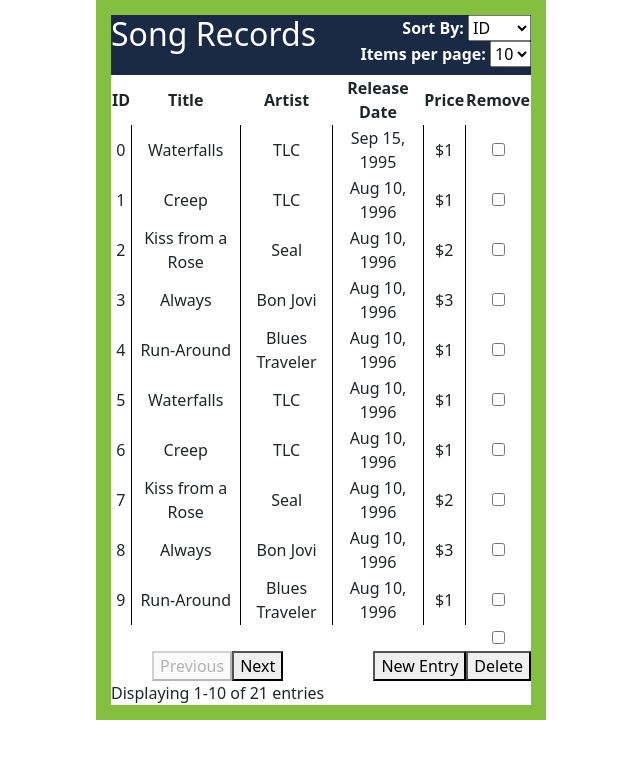
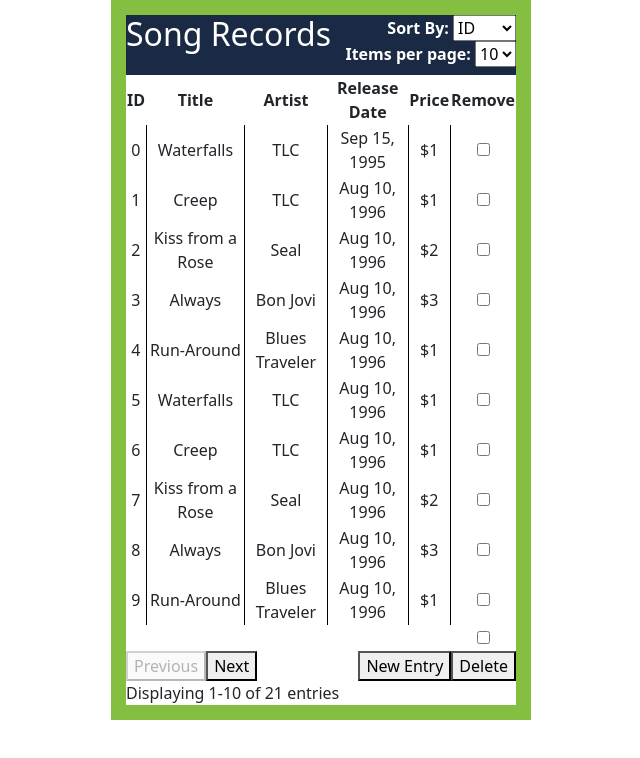
Before and after one commit to DannB11/COPERA, an Angular app in the folder PERA-test/: page / in a window 1280 px wide. Shown: the top 758 px of the page, without its empty margins (319-959 px from the left). Built offline with nearby package versions, Linux system fonts and the light colour scheme.

Commit message:
v3 bug fix(form clear, modal lock)

```diff
--- a/PERA-test/src/app/app.component.css
+++ b/PERA-test/src/app/app.component.css
@@ -67,13 +67,32 @@ p {
   padding: auto;
   margin-left: 0;
   margin-right: auto;
+  float: left;
+}
+
+.pageBoxR{
+  width: min-content;
+  padding: auto;
+  margin-left: auto;
+  margin-right: 0;
+  float: right;
 }
 
 .pageButtonBox{
   width: max-content;
   position: static;
+  margin-right: 0;
+}
+
+.entryAddDelBox{
+  width: max-content;
+  position: static;
   margin: 0 auto;
+  margin-left: auto;
+  margin-right: 0;
+
 }
+
 
 .fafax{
   color: red;
@@ -99,10 +118,11 @@ p {
 }
 
 .frame {
-  width: 450px;
+  width: 420px;
   border: 15px solid #84BF41;
   padding: auto;
   margin: auto;
+  overflow: auto;
 }
 
 .songTable {
--- a/PERA-test/src/app/app.component.html
+++ b/PERA-test/src/app/app.component.html
@@ -70,19 +70,6 @@
             </tbody>
           </table>
         </form>
-        <div class="delete_button">
-          <button (click)="openConfirmDelete()" tabindex="0">
-            <span>Delete</span>
-          </button>
-        </div>
-        <div class="new_button">
-          <button class="new_entry" (click)="show_new_form()" tabindex="0" [hidden]="!new_hidden">
-            <span>New Entry</span>
-          </button>
-          <button class="new_entry" (click)="hide_new_form()" tabindex="0" [hidden]="new_hidden">
-            <span>Hide New Entry</span>
-          </button>
-        </div>
         <div class="pageBox">
           <div class="pageButtonBox">
             <button class="scroll" (click)="scroll_down()" tabindex="0" [disabled]="!has_less()">
@@ -96,6 +83,22 @@
             <p>Displaying {{start+1}}-{{get_true_end()}} of {{total}} entries</p>
           </div>
         </div>
+        <div class="pageBoxR">
+          <div class="entryAddDelBox">
+            <button class="new_entry" (click)="show_new_form()" tabindex="0" [hidden]="!new_hidden">
+              <span>New Entry</span>
+            </button>
+            <button class="new_entry" (click)="hide_new_form()" tabindex="0" [hidden]="new_hidden">
+              <span>Hide New Entry</span>
+            </button>
+
+            <button (click)="openConfirmDelete()" tabindex="0">
+              <span>Delete</span>
+            </button>
+          </div>
+          <br />
+        </div>
+
 
 
         <form #FormName = "ngForm" (ngSubmit)="submit_new(FormName)" [hidden]="new_hidden">
--- a/PERA-test/src/app/app.component.ts
+++ b/PERA-test/src/app/app.component.ts
@@ -20,6 +20,7 @@ export class AppComponent {
   title = 'PERA-test';
   sort_by: string = "ID"
   new_hidden: boolean = true;
+  delete_modal_lock: boolean = false;
   sortOptions: string[] = [
     "ID",
     "Title",
@@ -229,6 +230,8 @@ export class AppComponent {
   }
 
   openConfirmDelete(): void {
+    if (this.delete_modal_lock == false) {
+      this.delete_modal_lock = true;
       if(this.checked.length > 0){
         const dialogRef = this.dialog.open(ModalComponent);
 
@@ -243,7 +246,10 @@ export class AppComponent {
             this.delete_form.reset();
             this.all_selected = false;
           }
+          this.delete_modal_lock = false;
         });
+      }
+
     }
   }
 
@@ -380,7 +386,6 @@ export class AppComponent {
   }
 
   submit_new(form: NgForm) {
-    this.delete_form.reset();
     var found: boolean = false;
     this.albums.forEach(album => {
       if(album.id == form.value.id){
@@ -394,9 +399,10 @@ export class AppComponent {
     if(!found){
       //Verify all fields are filled
       if(form.value.id != "" && form.value.title != "" && form.value.artist != "" && form.value.date != "" && form.value.price != ""){
-        console.log(form.value.date);
+        this.all_selected = false;
         this.albums.push(new Album(Math.abs(form.value.id), form.value.title, form.value.artist, new Date(form.value.date), Math.abs(form.value.price)));
         this.total = this.albums.length
+        form.resetForm();
       }
     }
   }
--- a/PERA-test/src/app/modal/modal.component.html
+++ b/PERA-test/src/app/modal/modal.component.html
@@ -1,4 +1,5 @@
 <h1>Confirm Delete</h1>
+<p>test</p>
 <div class=".modalPopup" BackgroundCssClass="modalBackground" mat-dialog-actions>
   <button [mat-dialog-close]="false">Cancel</button>
   <button [mat-dialog-close]="true" cdkFocusInitial>Delete</button>
--- a/PERA-test/src/app/modal/modal.component.ts
+++ b/PERA-test/src/app/modal/modal.component.ts
@@ -11,7 +11,8 @@ import {NgbModal, ModalDismissReasons} from '@ng-bootstrap/ng-bootstrap';
 export class ModalComponent {
     closeResult = '';
 
-    constructor(public modalService: NgbModal) {}
+    constructor(public modalService: NgbModal) {
+    }
 
     open(content: any) {
       this.modalService.open(content, {ariaLabelledBy: 'modal-basic-title'}).result.then((result) => {
```
Lines whose indentation alone changed are shown as unchanged.
